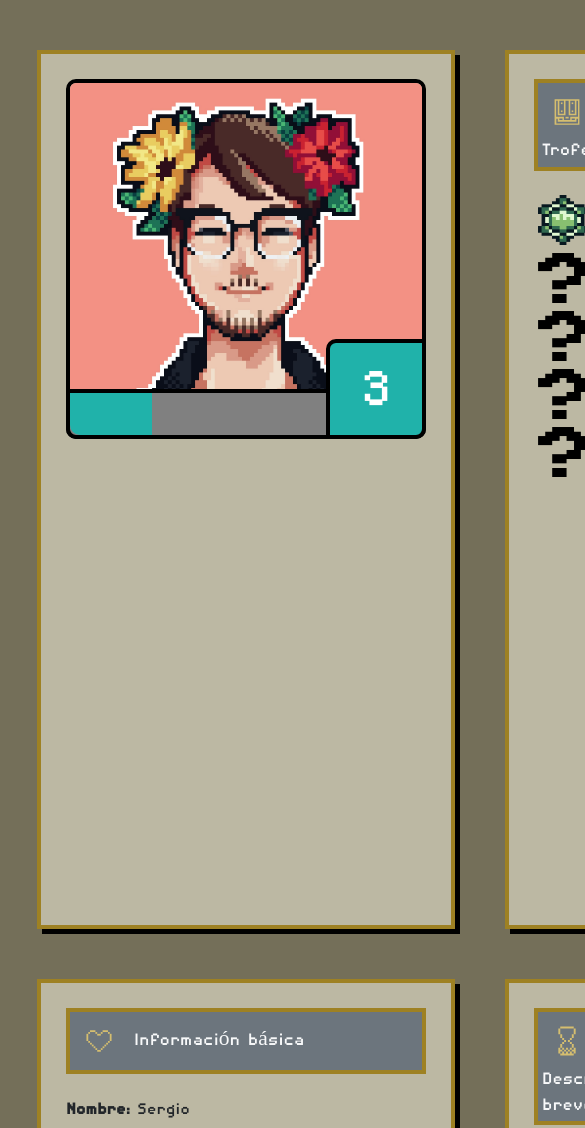
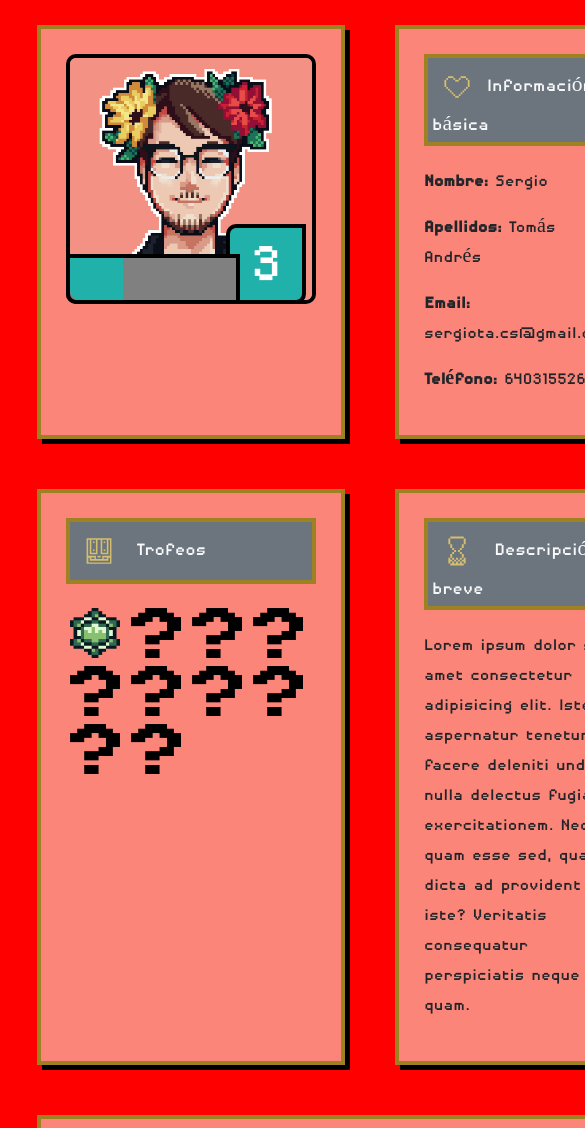
Before and after one commit to urieldxc/WIP-TrabajoVerano, a plain HTML site: page index.html in a window 390 px wide. Shown: the top 1128 px of the page, 585 px wide, since content can reach past the window. Drawn offline with nearby package versions, Linux system fonts and the light colour scheme; a web font is replaced by a local one.

Commit message:
Mediaquery 768px done

```diff
--- a/index.html
+++ b/index.html
@@ -23,7 +23,7 @@
         </div>
 
         <div class="badges">
-            <div class="col">
+            <div>
                 <div id="divBadges" class="" >
                     <h4 class="bg-secondary text-light p-1"><img class="iconos" src="/public/img/chest.svg"> Trofeos</h4>
                        <img class="ms-1 mb-1 mt-1" src="/public/img/badge.png" alt="Medalla no conseguida">
@@ -42,7 +42,7 @@
         </div>
 
         <div class="info">
-            <div class="col">
+            <div>
                 <article class="personalData ">
                     <h4 class="bg-secondary p-1 text-light"> <img class="iconos" src="/public/img/heart.svg">Información básica</h4>
                     <p> <span> Nombre:</span> Sergio</p>
@@ -60,7 +60,7 @@
             </section>
         </div>
 
-        <div class="skills ms-5">
+        <div class="skills">
             <h4 class="bg-secondary text-light p-1"> <img class="iconos" src="/public/img/sword.svg"> Habilidades </h4>
             <p>Lorem ipsum dolor sit amet consectetur adipisicing elit. Ratione fugit architecto praesentium sint unde voluptates recusandae enim. Pariatur itaque, voluptate blanditiis eveniet nesciunt iusto, ipsa adipisci provident voluptas ut maxime perferendis. Ab a, magnam temporibus quam totam similique accusamus. Ab quaerat, pariatur tempore minima eaque aspernatur, excepturi eligendi magnam totam inventore ad laborum architecto ex aperiam ea id provident quam. Excepturi voluptas repudiandae eos accusantium consequatur veniam iste maiores ut sed, aliquid, illo nobis natus deserunt corrupti repellat distinctio similique repellendus, molestiae itaque tempore eius. Inventore, consectetur ullam. Debitis pariatur hic iusto eos. Incidunt id exercitationem consequuntur pariatur perferendis, culpa maiores numquam facilis voluptate excepturi laudantium reiciendis aliquid dicta. Aut placeat in vel explicabo. Mollitia odit eligendi nostrum cum quam amet.</p>
         </div>
--- a/style.css
+++ b/style.css
@@ -114,4 +114,37 @@ span{
 }
 /*MediaQuerys*/
 
-@media
+@media only screen and (max-width: 768px){
+  body{
+    background: red !important;
+
+  }
+
+  .container {
+    grid-template-columns: 1fr 1fr;
+    grid-template-rows: 0.5fr 0.5fr;
+    margin: 0px !important;
+    grid-template-areas:
+      "foto info"
+      "badges desPersonal"
+      "skills skills"
+      "experiencia experiencia" ;
+
+    max-width: 760px !important;
+  }
+
+  #profilePic{
+    width: 250px;
+  }
+  progress{
+    width: 174px;
+  }
+  aside .level{
+    width: 80px;
+    height: 80px;
+    right: 10px;
+  }
+  .iconos{
+    margin-right: 5px;
+  }
+}
```
